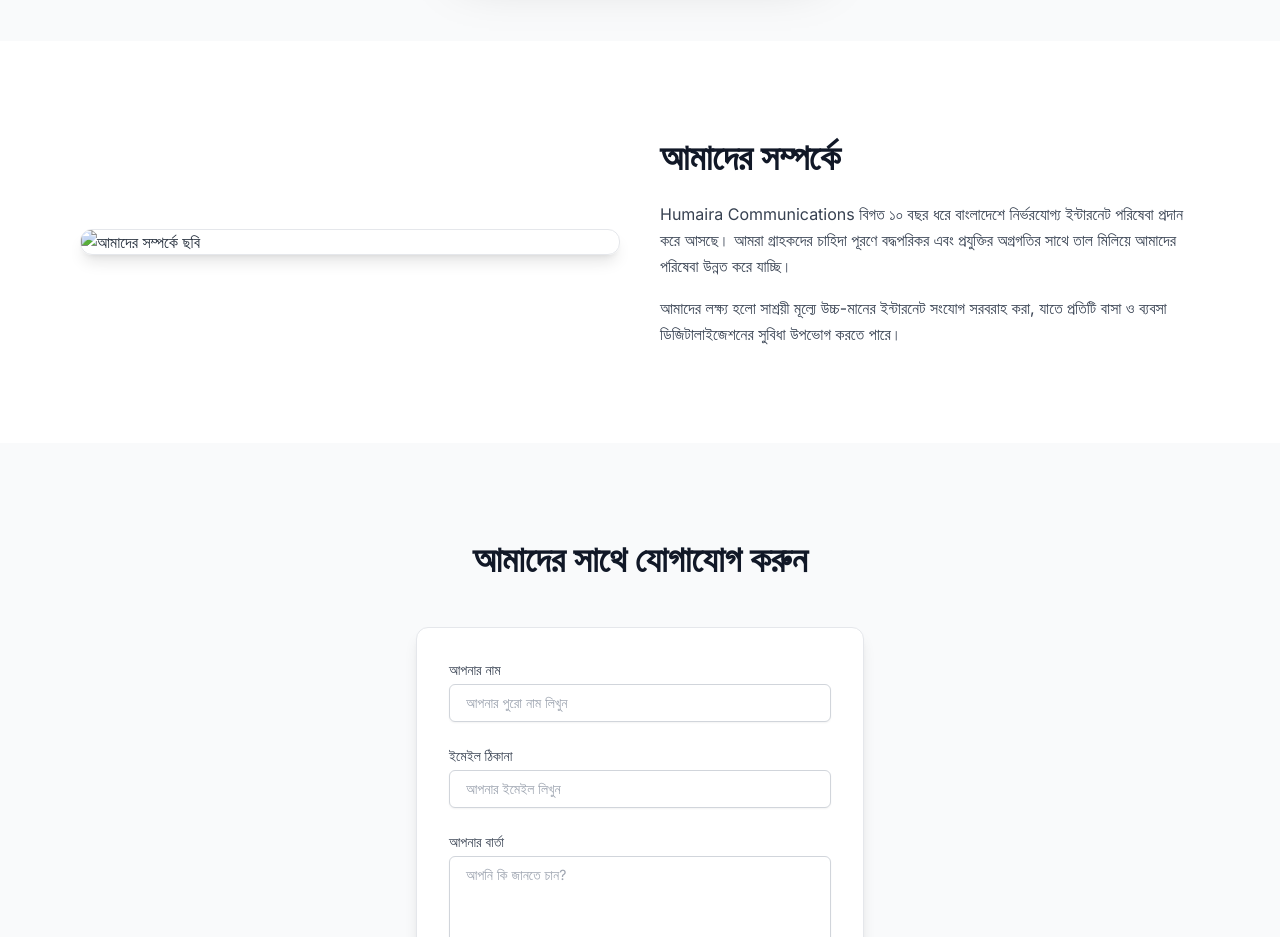
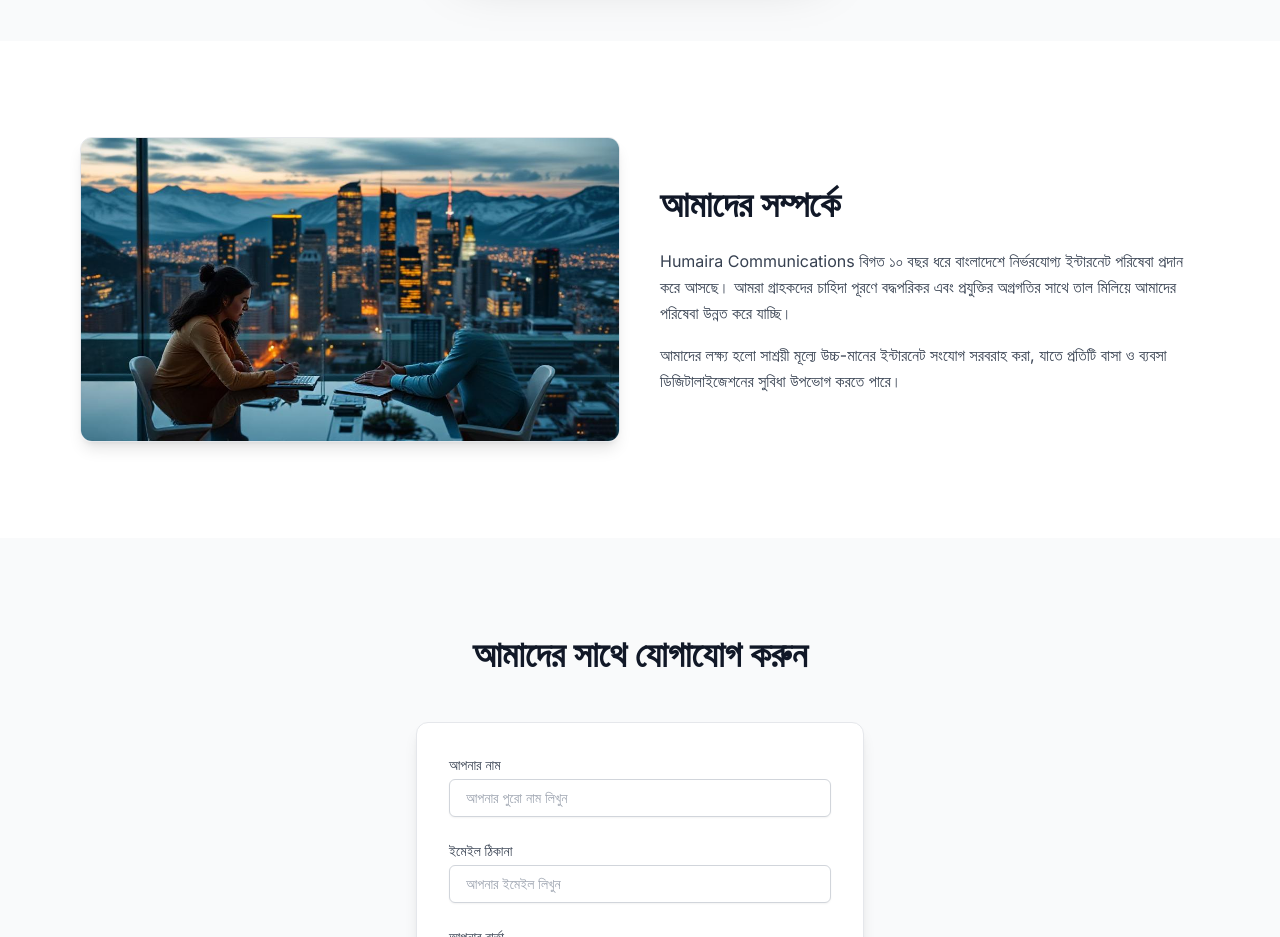
Before and after one commit to rohan0166/humaira-website, a plain HTML site: page index.html in a window 1280 px wide. Shown: the part 1260-2197 px from the top of the page. Drawn offline with nearby package versions, Linux system fonts and the light colour scheme.

Commit message:
Update index.html

```diff
--- a/index.html
+++ b/index.html
@@ -133,7 +133,7 @@
     <section id="about" class="py-16 md:py-24 bg-white">
         <div class="container mx-auto px-4 flex flex-col md:flex-row items-center justify-between gap-10 max-w-6xl">
             <div class="md:w-1/2">
-                <img src="images/about-us.jpg" alt="আমাদের সম্পর্কে ছবি" class="rounded-xl shadow-lg w-full h-auto object-cover border border-gray-200">
+                <img src="about-us.jpg" alt="আমাদের সম্পর্কে ছবি" class="rounded-xl shadow-lg w-full h-auto object-cover border border-gray-200">
             </div>
             <div class="md:w-1/2">
                 <h2 class="text-3xl md:text-4xl font-bold mb-6 text-gray-900">আমাদের সম্পর্কে</h2>
```
